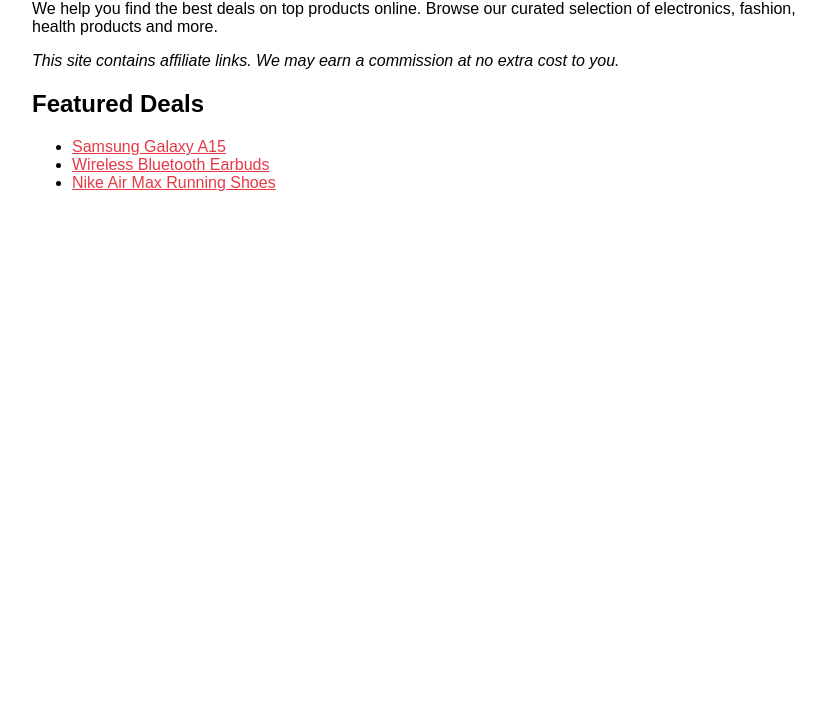
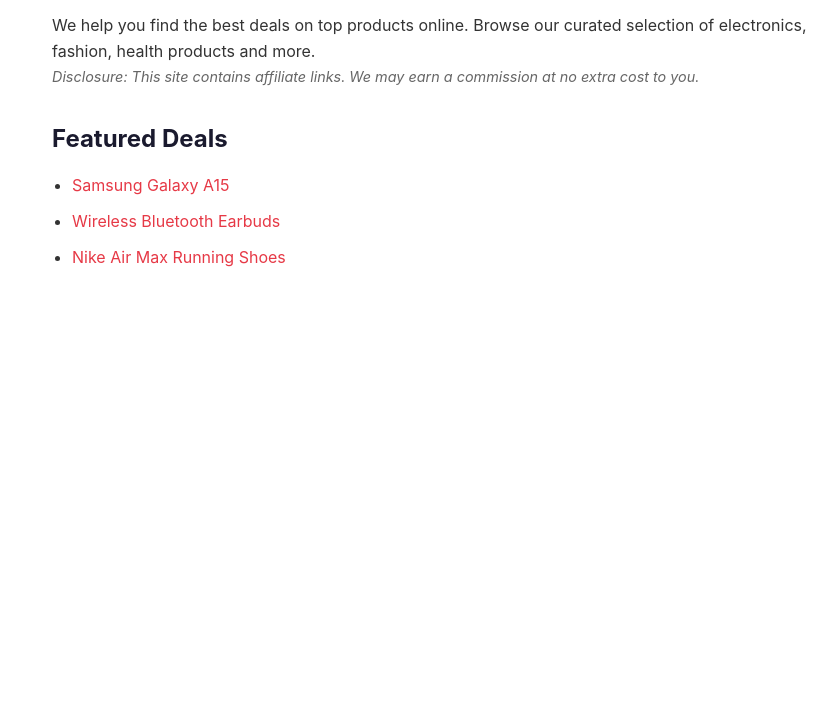
Before and after one commit to Karuma-irungu/affiliate-pages, a plain HTML site: page index.html in a window 1280 px wide. Shown: the part 98-800 px from the top of the page, without its empty margins (208-1044 px from the left). Drawn offline with Linux system fonts and the light colour scheme.

Commit message:
Enhance index.html with SEO meta tags and styles
Added meta tags for SEO and improved styling.

```diff
--- a/index.html
+++ b/index.html
@@ -2,21 +2,69 @@
 <html lang="en">
 <head>
   <meta charset="UTF-8">
+  <meta name="viewport" content="width=device-width, initial-scale=1.0">
   <title>Karuma Deals – Best Product Deals Online</title>
   <meta name="description" content="Discover the best deals on electronics, fashion, health and more.">
+  <meta name="robots" content="index, follow">
+  <meta property="og:title" content="Karuma Deals – Best Product Deals Online">
+  <meta property="og:description" content="Discover the best deals on electronics, fashion, health and more.">
+  <meta property="og:type" content="website">
   <style>
-    body { font-family: sans-serif; max-width: 800px; margin: 40px auto; padding: 0 20px; }
-    h1 { color: #1a1a2e; }
-    a { color: #e63946; }
+    * { margin: 0; padding: 0; box-sizing: border-box; }
+    body {
+      font-family: -apple-system, BlinkMacSystemFont, 'Segoe UI', sans-serif;
+      max-width: 800px;
+      margin: 40px auto;
+      padding: 0 20px;
+      line-height: 1.6;
+      color: #333;
+    }
+    h1 {
+      color: #1a1a2e;
+      margin-bottom: 20px;
+    }
+    h2 {
+      color: #1a1a2e;
+      margin-top: 30px;
+      margin-bottom: 15px;
+    }
+    a {
+      color: #e63946;
+      text-decoration: none;
+      transition: opacity 0.2s ease;
+    }
+    a:hover {
+      opacity: 0.8;
+      text-decoration: underline;
+    }
+    ul {
+      margin-left: 20px;
+    }
+    li {
+      margin-bottom: 10px;
+    }
+    em {
+      font-size: 0.9em;
+      color: #666;
+    }
+
+    /* Mobile responsiveness */
+    @media (max-width: 600px) {
+      body {
+        margin: 20px auto;
+        padding: 0 15px;
+      }
+      h1 {
+        font-size: 1.5em;
+      }
+    }
   </style>
 </head>
 <body>
   <h1>Karuma Deals – Best Product Deals Online</h1>
-  <p>We help you find the best deals on top products online.
-  Browse our curated selection of electronics, fashion,
-  health products and more.</p>
-  <p><em>This site contains affiliate links. We may earn a
-  commission at no extra cost to you.</em></p>
+  <p>We help you find the best deals on top products online. Browse our curated selection of electronics, fashion, health products and more.</p>
+  <p><em>Disclosure: This site contains affiliate links. We may earn a commission at no extra cost to you.</em></p>
+
   <h2>Featured Deals</h2>
   <ul>
     <li><a href="pages/test-001.html">Samsung Galaxy A15</a></li>
```
